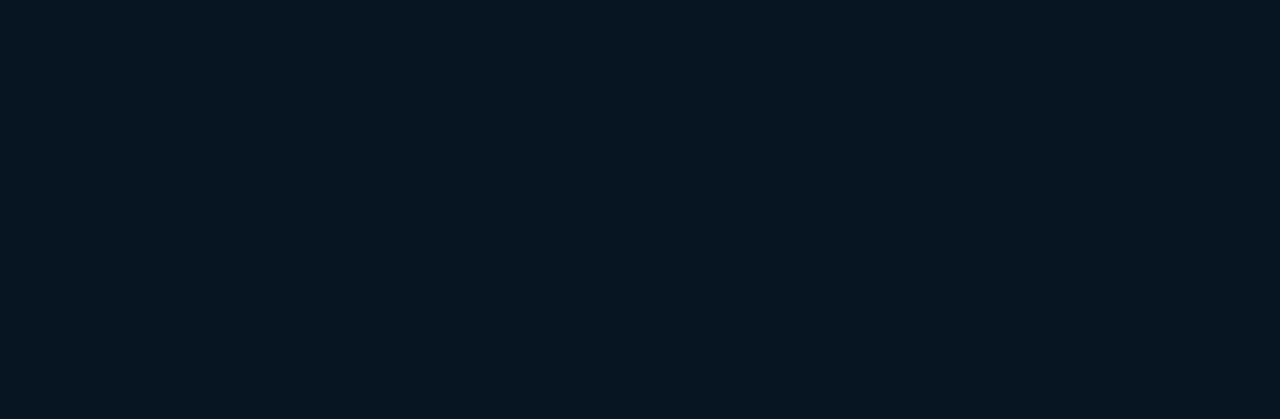
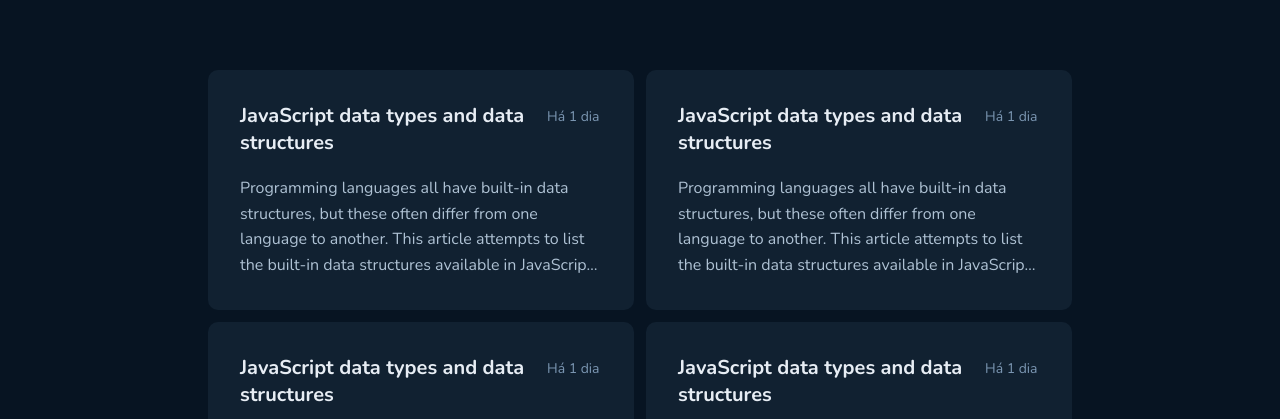
Before and after one commit to matheusht/github-blog, a React (Vite) app: page / in a window 1280 px wide. Shown: the part 533-952 px from the top of the page. Before the commit the page ends 800 px from the top, so only its background shows below. Built offline with nearby package versions, Linux system fonts and the light colour scheme.

Commit message:
feat: 🎸 card + container issues

```diff
--- /dev/null
+++ b/src/components/IssuePanel/IssueItem/index.tsx
@@ -0,0 +1,23 @@
+import { IssueItemContainer } from "./styles";
+
+
+export function IssueItem() {
+    return (
+        <IssueItemContainer>
+            <div>
+                <h3>JavaScript data types and data structures</h3>
+                <span>Há 1 dia</span>
+            </div>
+            <p>
+                Programming languages all have built-in data structures, but these often differ from one language to another. This article attempts to list the built-in data structures available in JavaScript and what properties they have. These can be used to build other data structures. Wherever possible, comparisons with other languages are drawn.
+
+                Dynamic typing
+                JavaScript is a loosely typed and dynamic language. Variables in JavaScript are not directly associated with any particular value type, and any variable can be assigned (and re-assigned) values of all types:
+
+                let foo = 42; // foo is now a number
+                foo = 'bar'; // foo is now a string
+                foo = true; // foo is now a boolean
+            </p>
+        </IssueItemContainer>
+    )
+}
--- /dev/null
+++ b/src/components/IssuePanel/IssueItem/styles.ts
@@ -0,0 +1,43 @@
+import styled from "styled-components";
+
+
+
+export const IssueItemContainer = styled.div`
+    width: 100%;
+    display: flex;
+    justify-content: space-between;
+    flex-direction: column;
+    padding: 32px;
+    gap: 20px;
+    background-color: ${({ theme }) => theme['green-600']};
+    border-radius: 10px;
+
+    div {
+        display: flex;
+        width: 100%;
+        gap: 16px;
+    }
+
+    h3 {
+        font-size: 1.25rem;
+    color: ${({ theme }) => theme['gray-100']};
+
+    }
+    span {
+        font-size: 0.875rem;
+        color: ${({ theme }) => theme['gray-500']};
+        min-width: 55px;
+        margin-top: 5px;
+    }
+
+    p {
+        font-size: 1rem;
+        display: -webkit-box;
+        -webkit-line-clamp: 4;
+        -webkit-box-orient: vertical;
+        overflow: hidden;
+        line-height: 160%;
+        color: ${({ theme }) => theme['gray-300']};
+    }
+
+`
--- /dev/null
+++ b/src/components/IssuePanel/index.tsx
@@ -0,0 +1,14 @@
+import { IssueItem } from "./IssueItem";
+import { IssuePanelContainer } from "./styles";
+
+
+export function IssuePanel() {
+    return (
+        <IssuePanelContainer>
+            <IssueItem />
+            <IssueItem />
+            <IssueItem />
+            <IssueItem />
+        </IssuePanelContainer>
+    )
+}
--- /dev/null
+++ b/src/components/IssuePanel/styles.ts
@@ -0,0 +1,12 @@
+import styled from "styled-components";
+
+
+
+export const IssuePanelContainer = styled.div`
+    width: 100%;
+    display: grid;
+    grid-template-columns: 1fr 1fr;
+    grid-template-rows: 1fr 1fr;
+    gap: 12px;
+    margin-top: 72px;
+`
--- a/src/pages/Home/index.tsx
+++ b/src/pages/Home/index.tsx
@@ -1,4 +1,5 @@
 import { Card } from "../../components/Card";
+import { IssuePanel } from "../../components/IssuePanel";
 import { SearchBox } from "../../components/SearchBox";
 import { HomeContainer } from "./styles";
 
@@ -7,6 +8,7 @@
         <HomeContainer>
             <Card />
             <SearchBox />
+            <IssuePanel />
         </HomeContainer>
     )
 }
```
